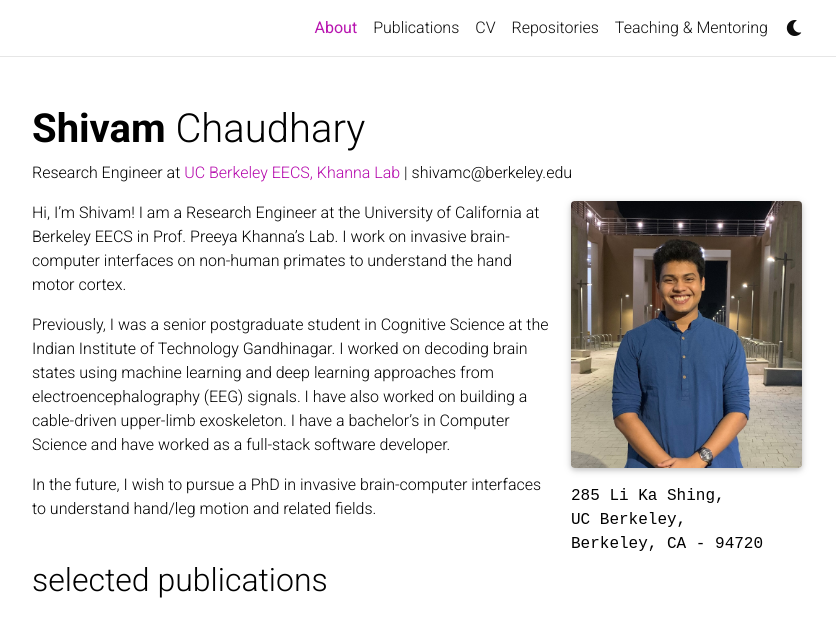
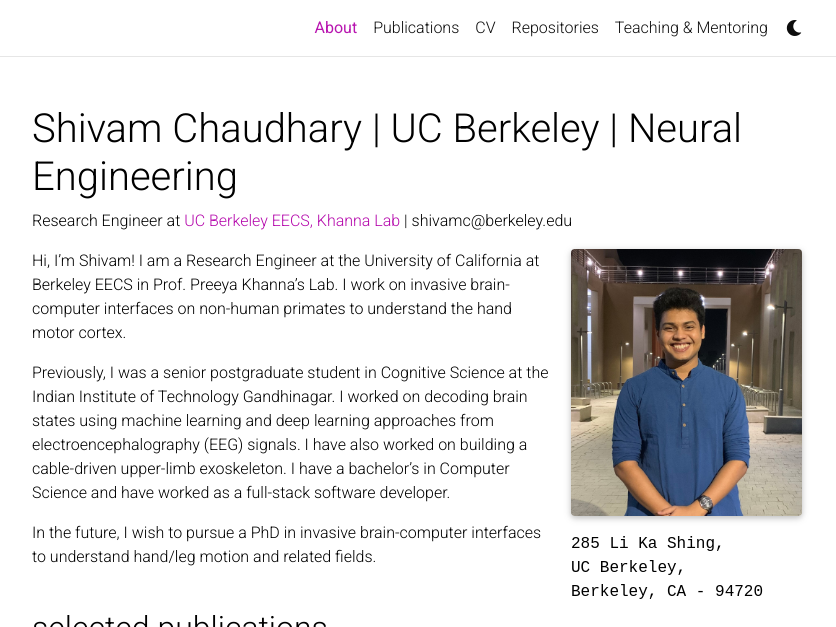
Before and after one commit to shivam-199/shivam-199.github.io, a Jekyll site: the page built from _pages/about.md, in a window 1280 px wide and 1045 px high, cut to the strip 0-627 px from the top of the window. Shown: the whole strip, without its empty margins (223-1059 px from the left). Built offline with Jekyll 4.4.1, drawn with Linux system fonts in a browser that asks for light colours; full-size pictures stand in for the smaller copies a plugin makes; comment, search, counter and statistics services are not loaded; a style sheet for code colours, icons or effects is not loaded.

Commit message:
Update _config.yml

```diff
--- a/_config.yml
+++ b/_config.yml
@@ -2,11 +2,11 @@
 # Site settings
 # -----------------------------------------------------------------------------
 
-title: blank # the website title (if blank, full name will be used instead)
+title: Shivam Chaudhary | UC Berkeley | Neural Engineering # the website title (if blank, full name will be used instead)
 first_name: Shivam
 middle_name:
 last_name: Chaudhary
-email: shivamchaudhary@iitgn.ac.in
+email: shivamc@berkeley.edu
 description: > # the ">" symbol means to ignore newlines until "footer_text:"
     Research and Development Engineer working in brain-computer interfaces on non-human primates at the University of California Berkeley with Prof. Preeya Khanna.
 footer_text: >
```
